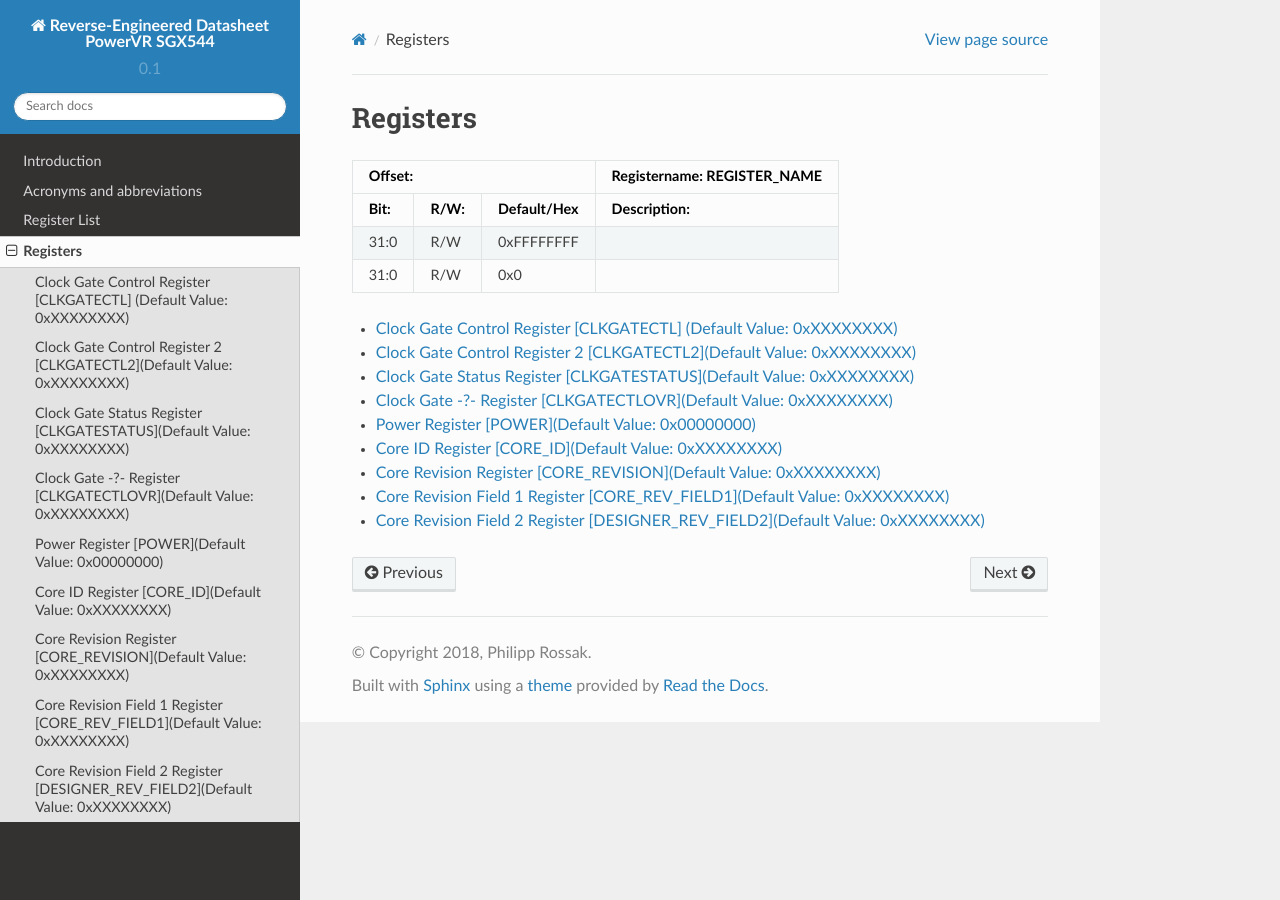
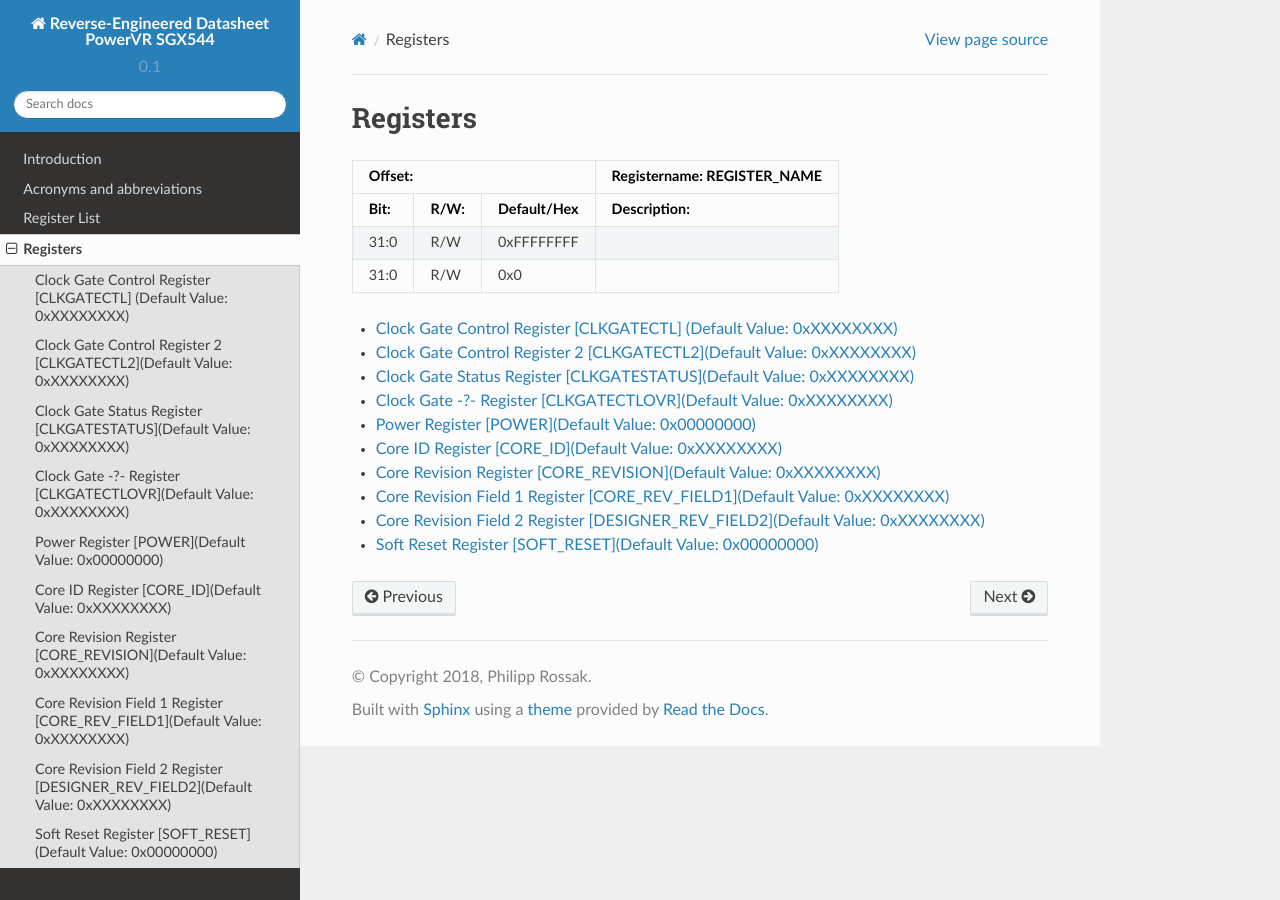
Before and after one commit to xuguizhou/PVRSGX_hwdoc, a Sphinx documentation site: the page built from SGX544/source/registers.rst, in a window 1280 px wide. Built offline with Sphinx 7.4.7 and the Read the Docs theme 2.0.0, drawn with Linux system fonts in a browser that asks for light colours; formulas are drawn with MathJax 3; some of the changed lines change nothing that is shown.

Commit message:
add soft_reset register with content

```diff
--- a/SGX544/source/registers.rst
+++ b/SGX544/source/registers.rst
@@ -24,4 +24,4 @@
   registers/core_rev
   registers/core_rev_f1
   registers/core_rev_f2
-.. ./registers/
+  registers/soft_reset
--- /dev/null
+++ b/SGX544/source/registers/soft_reset.rst
@@ -0,0 +1,50 @@
+Soft Reset Register [SOFT_RESET](Default Value: 0x00000000)
+===========================================================
+
++-----------------------------+-------------------------------------------------------+
+| Offset: 0x0080              | Registername: **SOFT_RESET**                          |
++--------+------+-------------+-------------------------------------------------------+
+| Bit:   | R/W: | Default/Hex | Description:                                          |
++========+======+=============+=======================================================+
+| 31:20  | R/W  | 0x000       | /                                                     |
++--------+------+-------------+-------------------------------------------------------+
+| 19     | R/W  | 0x0         | SOFT_RESET_DCU_L0L1_RESET                             |
++--------+------+-------------+-------------------------------------------------------+
+| 18     | R/W  | 0x0         | SOFT_RESET_DCU_L2_RESET                               |
++--------+------+-------------+-------------------------------------------------------+
+| 17     | R/W  | 0x0         | SOFT_RESET_TA_RESET                                   |
++--------+------+-------------+-------------------------------------------------------+
+| 16     | R/W  | 0x0         | SOFT_RESET_IDXFIFO_RESET                              |
++--------+------+-------------+-------------------------------------------------------+
+| 15     | R/W  | 0x0         | SOFT_RESET_USE_RESET                                  |
++--------+------+-------------+-------------------------------------------------------+
+| 14     | R/W  | 0x0         | SOFT_RESET_TEX_RESET                                  |
++--------+------+-------------+-------------------------------------------------------+
+| 13     | R/W  | 0x0         | SOFT_RESET_ITR_RESET                                  |
++--------+------+-------------+-------------------------------------------------------+
+| 12     | R/W  | 0x0         | /                                                     |
++--------+------+-------------+-------------------------------------------------------+
+| 11     | R/W  | 0x0         | SOFT_RESET_UCACHEL2_RESET                             |
++--------+------+-------------+-------------------------------------------------------+
+| 10     | R/W  | 0x0         | SOFT_RESET_TCU_L2_RESET                               |
++--------+------+-------------+-------------------------------------------------------+
+| 9      | R/W  | 0x0         | SOFT_RESET_PBE_RESET                                  |
++--------+------+-------------+-------------------------------------------------------+
+| 8      | R/W  | 0x0         | SOFT_RESET_PDS_RESET                                  |
++--------+------+-------------+-------------------------------------------------------+
+| 7      | R/W  | 0x0         | SOFT_RESET_TSP_RESET                                  |
++--------+------+-------------+-------------------------------------------------------+
+| 6      | R/W  | 0x0         | SOFT_RESET_ISP2_RESET                                 |
++--------+------+-------------+-------------------------------------------------------+
+| 5      | R/W  | 0x0         | SOFT_RESET_ISP_RESET                                  |
++--------+------+-------------+-------------------------------------------------------+
+| 4      | R/W  | 0x0         | SOFT_RESET_MTE_RESET                                  |
++--------+------+-------------+-------------------------------------------------------+
+| 3      | R/W  | 0x0         | SOFT_RESET_TE_RESET                                   |
++--------+------+-------------+-------------------------------------------------------+
+| 2      | R/W  | 0x0         | SOFT_RESET_DPM_RESET                                  |
++--------+------+-------------+-------------------------------------------------------+
+| 1      | R/W  | 0x0         | SOFT_RESET_VDM_RESET                                  |
++--------+------+-------------+-------------------------------------------------------+
+| 0      | R/W  | 0x0         | SOFT_RESET_BIF_RESET                                  |
++--------+------+-------------+-------------------------------------------------------+
```
